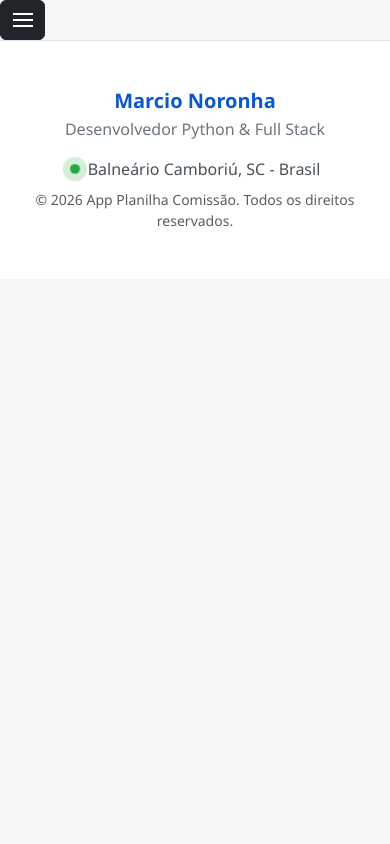
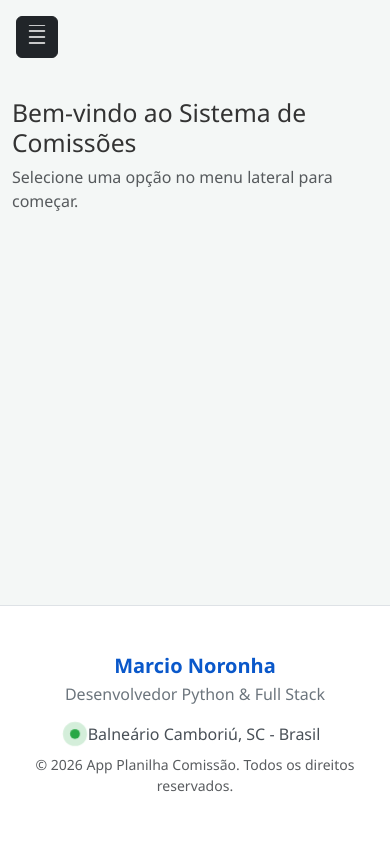
Before and after one commit to marcionoronha1995/app_planilha_comissao, a Flask app: page / in a window 390 px wide. Run offline with Flask 3, Linux system fonts and the light colour scheme.

Commit message:
engenharia menu, base, index, novos, mod

```diff
--- a/app.py
+++ b/app.py
@@ -11,3 +11,21 @@ def index():
 if __name__ == '__main__':
     # Roda o servidor localmente para teste
     app.run(debug=True)
+
+# A sua lista de configuração do menu (Fácil de manter!)
+MENU_SISTEMA = [
+    {"nome": "Home", "url": "/", "icone": "🏠"},
+    {"nome": "Comissões", "url": "/comissao", "icone": "📊"},
+    {"nome": "Contato", "url": "/contato", "icone": "✉️"}
+]
+
+def home():
+    # Passamos a lista MENU_SISTEMA para o HTML usar
+    return render_template('index.html', menu=MENU_SISTEMA)
+
+@app.route('/contato')
+def contato():
+    return render_template('contato.html', menu=MENU_SISTEMA)
+
+if __name__ == '__main__':
+    app.run(debug=True)
--- /dev/null
+++ b/templates/base.html
@@ -0,0 +1,69 @@
+<!DOCTYPE html>
+<html lang="pt-br">
+
+<head>
+    <meta charset="UTF-8">
+    <meta name="viewport" content="width=device-width, initial-scale=1.0">
+    <title>App Planilha Comissão</title>
+
+    <link href="https://cdn.jsdelivr.net/npm/bootstrap@5.3.0/dist/css/bootstrap.min.css" rel="stylesheet">
+    <link rel="stylesheet" href="{{ url_for('static', filename='css/style.css') }}">
+</head>
+
+<body class="d-flex flex-column min-vh-100">
+
+    <header>
+        <button class="btn btn-dark btn-menu-custom d-inline-flex justify-content-center align-items-center p-2 m-3" type="button" data-bs-toggle="offcanvas" data-bs-target="#menuLateralEsquerdo" aria-controls="menuLateralEsquerdo" aria-label="Abrir menu lateral" title="Abrir menu">
+            <svg xmlns="http://www.w3.org/2000/svg" width="24" height="24" fill="currentColor" viewBox="0 0 16 16">
+                <path fill-rule="evenodd" d="M2.5 12a.5.5 0 0 1 .5-.5h10a.5.5 0 0 1 0 1H3a.5.5 0 0 1-.5-.5zm0-4a.5.5 0 0 1 .5-.5h10a.5.5 0 0 1 0 1H3a.5.5 0 0 1-.5-.5zm0-4a.5.5 0 0 1 .5-.5h10a.5.5 0 0 1 0 1H3a.5.5 0 0 1-.5-.5zm0-4a.5.5 0 0 1 .5-.5h10a.5.5 0 0 1 0 1H3a.5.5 0 0 1-.5-.5z"/>
+            </svg>
+        </button>
+    </header>
+
+    <div class="offcanvas offcanvas-start shadow" tabindex="-1" id="menuLateralEsquerdo" aria-labelledby="menuLateralLabel">
+        <div class="offcanvas-header border-bottom">
+            <h5 class="offcanvas-title fw-bold" id="menuLateralLabel">Menu</h5>
+            <button type="button" class="btn-close" data-bs-dismiss="offcanvas" aria-label="Fechar"></button>
+        </div>
+
+        <div class="offcanvas-body p-0">
+            <div class="list-group list-group-flush mt-2">
+                {% for item in menu %}
+                    <a href="{{ item.url }}" class="list-group-item list-group-item-action py-3 px-4 border-0">
+                        {{ item.nome }}
+                    </a>
+                {% endfor %}
+            </div>
+        </div>
+    </div>
+
+    <main class="container flex-grow-1">
+        {% block conteudo %}
+        {% endblock %}
+    </main>
+
+    <footer class="footer-custom mt-auto py-5">
+        <div class="container">
+            <div class="row align-items-center">
+                <div class="col-md-6 text-center text-md-start">
+                    <h5 class="fw-bold mb-1">Marcio Noronha</h5>
+                    <p class="text-secondary mb-0">Desenvolvedor Python & Full Stack</p>
+                </div>
+
+                <div class="col-md-6 text-center text-md-end mt-3 mt-md-0">
+                    <div class="d-flex justify-content-center justify-content-md-end align-items-center mb-2">
+                        <span class="location-dot me-2"></span>
+                        <span>Balneário Camboriú, SC - Brasil</span>
+                    </div>
+                    <p class="small text-muted mb-0">
+                        &copy; 2026 App Planilha Comissão. Todos os direitos reservados.
+                    </p>
+                </div>
+            </div>
+        </div>
+    </footer>
+
+    <script src="https://cdn.jsdelivr.net/npm/bootstrap@5.3.0/dist/js/bootstrap.bundle.min.js"></script>
+</body>
+
+</html>
--- /dev/null
+++ b/templates/contato.html
@@ -0,0 +1,6 @@
+{% extends "base.html" %}
+
+{% block conteudo %}
+    <h2 class="mt-4">✉️ Entre em Contato</h2>
+    <p>Esta é uma tela totalmente diferente, mas a barra lateral continua lá intacta.</p>
+{% endblock %}
--- a/templates/index.html
+++ b/templates/index.html
@@ -1,76 +1,10 @@
-<!DOCTYPE html>
-<html lang="pt-br">
+{% extends "base.html" %}
 
-<head>
-    <meta charset="UTF-8">
-    <meta name="viewport" content="width=device-width, initial-scale=1.0">
-    <title>App Planilha Comissão</title>
+{% block conteudo %}
 
-    <link href="https://cdn.jsdelivr.net/npm/bootstrap@5.3.0/dist/css/bootstrap.min.css" rel="stylesheet">
-    <link rel="stylesheet" href="{{ url_for('static', filename='css/style.css') }}">
-</head>
-
-<body>
-
-    <header>
-    </header>
-
-    <button class="btn btn-dark d-inline-flex flex-column justify-content-center align-items-center gap-1 p-2"
-        type="button" data-bs-toggle="offcanvas" data-bs-target="#menuLateralEsquerdo"
-        aria-controls="menuLateralEsquerdo" style="width: 45px; height: 40px;">
-        <span style="width: 20px; height: 2px; background-color: white; display: block;"></span>
-        <span style="width: 20px; height: 2px; background-color: white; display: block;"></span>
-        <span style="width: 20px; height: 2px; background-color: white; display: block;"></span>
-    </button>
-
-    <div class="offcanvas offcanvas-start shadow" tabindex="-1" id="menuLateralEsquerdo"
-        aria-labelledby="menuLateralLabel">
-
-        <div class="offcanvas-header border-bottom">
-            <h5 class="offcanvas-title fw-bold" id="menuLateralLabel">Menu</h5>
-            <button type="button" class="btn-close" data-bs-dismiss="offcanvas" aria-label="Fechar"></button>
-        </div>
-
-        <div class="offcanvas-body p-0">
-            <div class="list-group list-group-flush mt-2">
-                <a href="/" class="list-group-item list-group-item-action py-3 px-4 border-0">
-                    Home
-                </a>
-                <a href="/contato" class="list-group-item list-group-item-action py-3 px-4 border-0">
-                    Contato
-                </a>
-            </div>
-        </div>
-
+    <div class="mt-4">
+        <h2>Bem-vindo ao Sistema de Comissões</h2>
+        <p class="text-muted">Selecione uma opção no menu lateral para começar.</p>
     </div>
 
-    <main class="container">
-    </main>
-
-
-
-    <footer class="footer-custom mt-auto py-5">
-        <div class="container">
-            <div class="row align-items-center">
-                <div class="col-md-6 text-center text-md-start">
-                    <h5 class="fw-bold mb-1">Marcio Noronha</h5>
-                    <p class="text-secondary mb-0">Desenvolvedor Python & Full Stack</p>
-                </div>
-
-                <div class="col-md-6 text-center text-md-end mt-3 mt-md-0">
-                    <div class="d-flex justify-content-center justify-content-md-end align-items-center mb-2">
-                        <span class="location-dot me-2"></span>
-                        <span>Balneário Camboriú, SC - Brasil</span>
-                    </div>
-                    <p class="small text-muted mb-0">
-                        &copy; 2026 App Planilha Comissão. Todos os direitos reservados.
-                    </p>
-                </div>
-            </div>
-        </div>
-    </footer>
-
-    <script src="https://cdn.jsdelivr.net/npm/bootstrap@5.3.0/dist/js/bootstrap.bundle.min.js"></script>
-</body>
-
-</html>
+{% endblock %}
```
